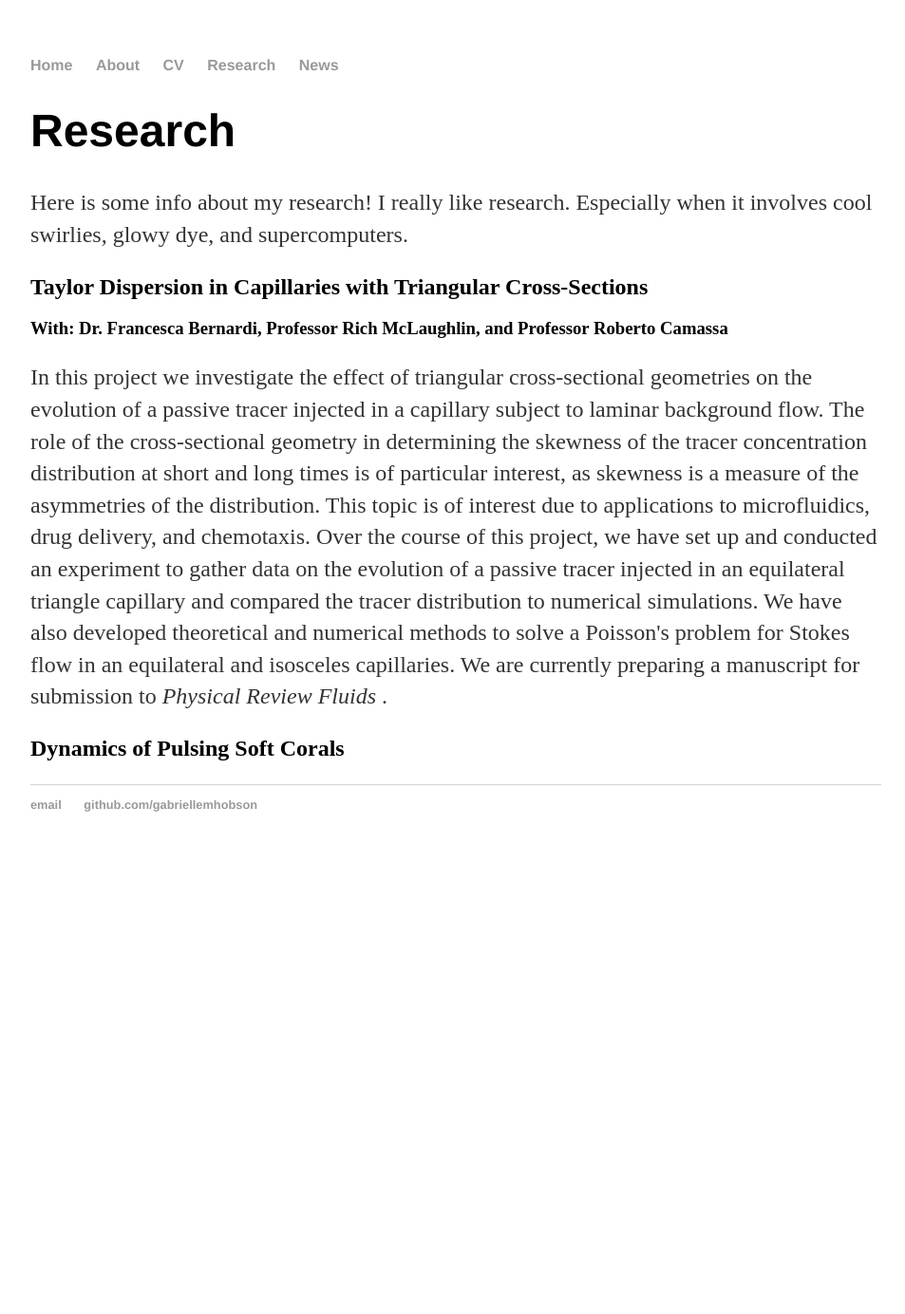
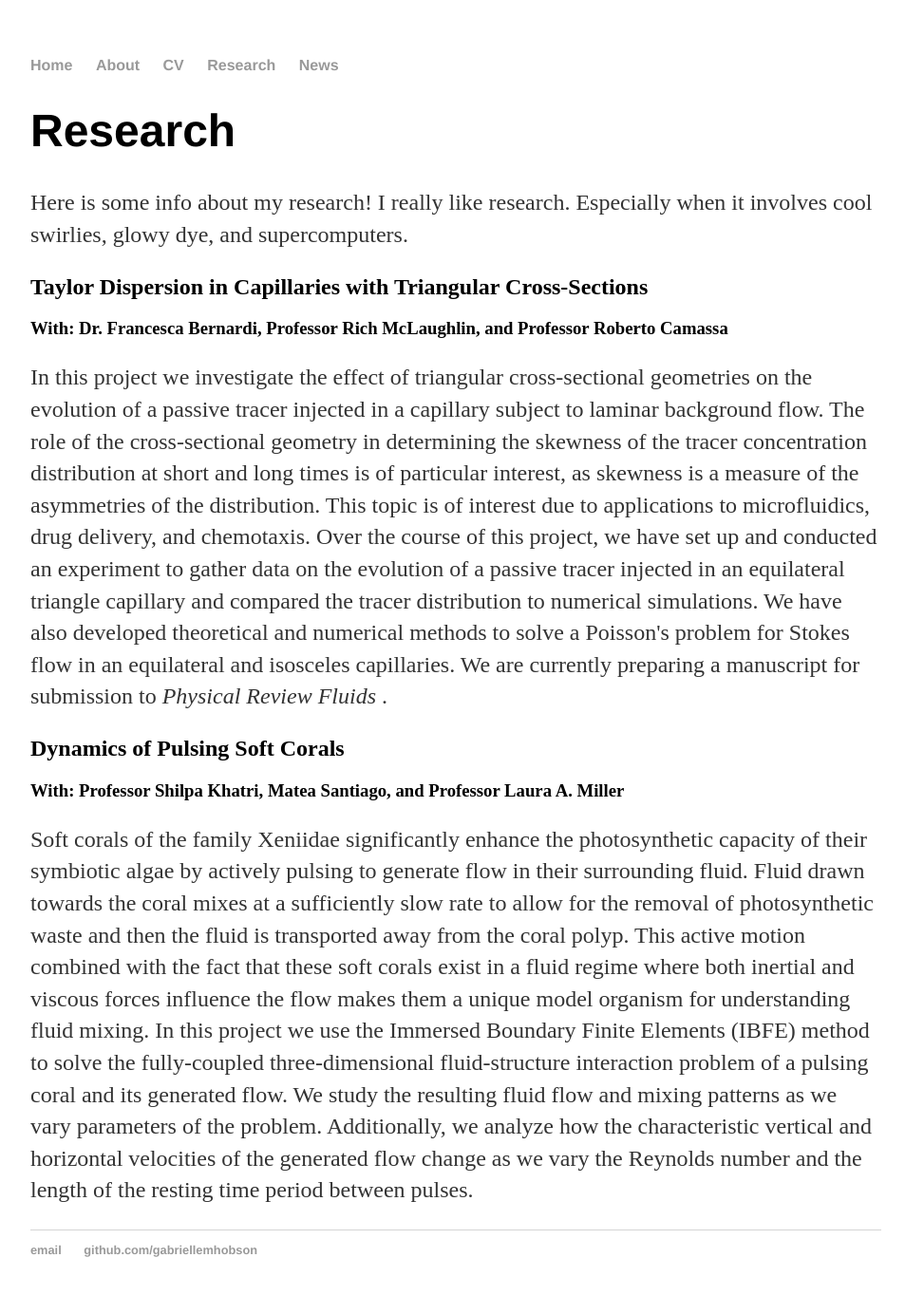
Before and after one commit to gabriellemhobson/gabriellemhobson.github.io, a Jekyll site: the page built from research/index.html, in a window 1280 px wide. Shown: the whole page at 95% size, without its empty margins (160-1113 px from the left). Built offline with Jekyll 4.4.1, drawn with Linux system fonts in a browser that asks for light colours; before the commit the page ends 915 px from its top, so only the background shows below that.

Commit message:
Update index.html
added stuff about pulsing corals

```diff
--- a/research/index.html
+++ b/research/index.html
@@ -16,5 +16,13 @@ title: Research
 		triangle capillary and compared the tracer distribution to numerical simulations. We have also developed theoretical and numerical methods to solve a Poisson's problem for Stokes flow in
 		an equilateral and isosceles capillaries.  We are currently preparing a manuscript for submission to <i> Physical Review Fluids </i>. </p>
 	<h2> Dynamics of Pulsing Soft Corals </h2>
-     	<p> </p>
+	<h3> With: Professor Shilpa Khatri, Matea Santiago, and Professor Laura A. Miller </h3>
+     	<p> Soft corals of the family Xeniidae significantly enhance the photosynthetic capacity of their symbiotic algae by actively pulsing to generate
+		flow in their surrounding fluid. Fluid drawn towards the coral mixes at a sufficiently slow rate to allow for the removal of photosynthetic
+		waste and then the fluid is transported away from the coral polyp. This active motion combined with the fact that these soft corals exist in
+		a fluid regime where both inertial and viscous forces influence the flow makes them a unique model organism for understanding fluid mixing.
+		In this project we use the Immersed Boundary Finite Elements (IBFE) method to solve the fully-coupled three-dimensional fluid-structure
+		interaction problem of a pulsing coral and its generated flow. We study the resulting
+		fluid flow and mixing patterns as we vary parameters of the problem. Additionally, we analyze how the characteristic vertical and horizontal
+		velocities of the generated flow change as we vary the Reynolds number and the length of the resting time period between pulses.</p>
 </div><!-- /.blurb -->
```
